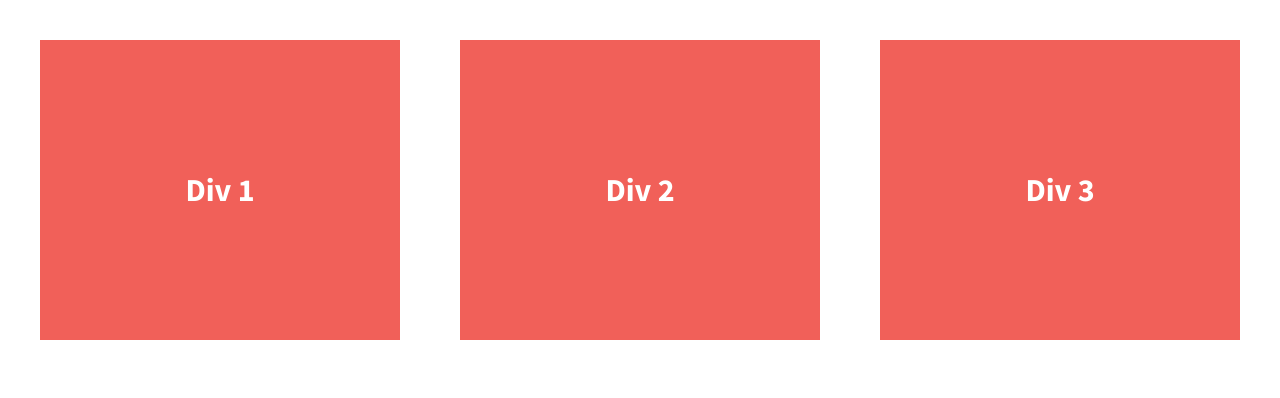
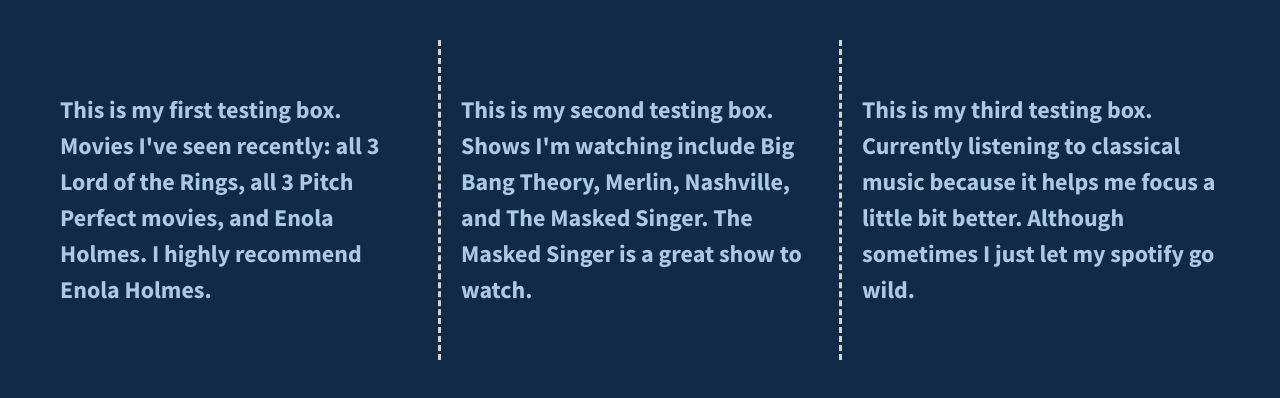
Before and after one commit to echo-codes/flexbox-divs-starter, a plain HTML site: page index.html in a window 1280 px wide. Drawn offline with nearby package versions, Linux system fonts and the light colour scheme.

Commit message:
Added paragraphs, changed background and font colors, added borders between paragraphs

```diff
--- a/css/main.css
+++ b/css/main.css
@@ -97,7 +97,7 @@ textarea {
 
 
 html {
-  background-color: #fff;
+  background-color: #112a46;
   height: 100%;
 }
 
@@ -120,12 +120,16 @@ body {
   display: flex;
   justify-content: center;
   align-items: center;
-  color: #fff;
+  color: #acc8e5;
   line-height: 1.5em;
-  font-size: 1.6em;
-  background-color: #f16059;
+  font-size: 1.2em;
   height: 300px;
   width: 30%;
+  padding: 10px 20px;
+}
+.div-2 {
+  border-left: 3px lightgrey dashed;
+  border-right: 3px lightgrey dashed;
 }
 
 
--- a/index.html
+++ b/index.html
@@ -23,13 +23,13 @@
 
         <section class="wrapper">
             <div class="div-1">
-                Div 1
+                This is my first testing box. Movies I've seen recently: all 3 Lord of the Rings, all 3 Pitch Perfect movies, and Enola Holmes.  I highly recommend Enola Holmes.
             </div>
             <div class="div-2">
-                Div 2
+                This is my second testing box. Shows I'm watching include Big Bang Theory, Merlin, Nashville, and The Masked Singer.  The Masked Singer is a great show to watch.
             </div>
             <div class="div-3">
-                Div 3
+                This is my third testing box. Currently listening to classical music because it helps me focus a little bit better. Although sometimes I just let my spotify go wild.
             </div>
         </section>
 
```
